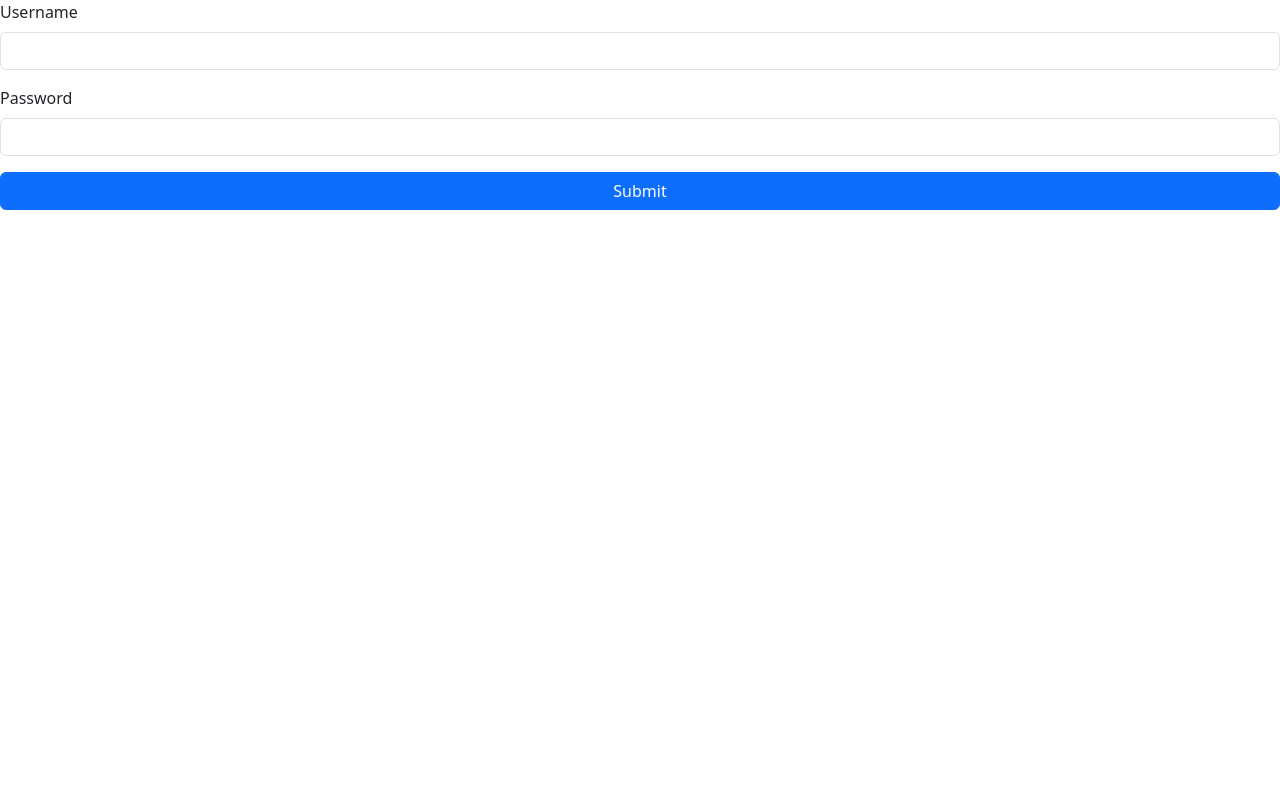
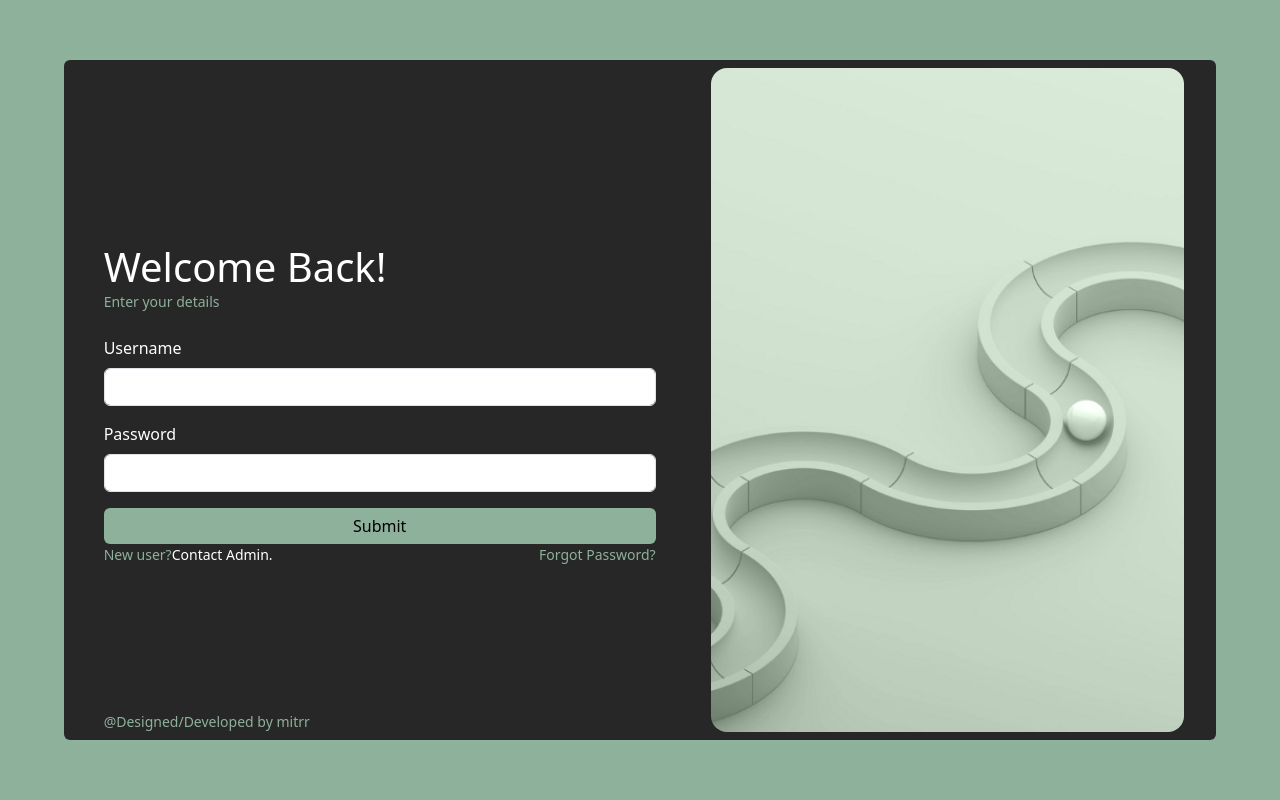
Before and after one commit to satyaakant/ERP, a Django app: page /mitrr/ in a window 1280 px wide. Run offline with Django 5.2, Linux system fonts and the light colour scheme; some libraries are stand-ins or nearby versions.

Commit message:
login page mitrr

```diff
--- a/static/css/base.css
+++ b/static/css/base.css
@@ -1,7 +1,9 @@
 /* css */
 :root {
-    --primary: #494949;
-    --secondary: #d4d4d4;
+    --primary: #272727;
+    --secondary: #8eb19b;
+    /* --primary: #494949; */
+    /* --secondary: #494949; */
 }
 body::-webkit-scrollbar{
     display: none;
--- a/templates/mitrr/login.html
+++ b/templates/mitrr/login.html
@@ -3,13 +3,60 @@
 </head>
 {% extends 'base.html' %}
 
+{% load static %}
 {% block additional_css %}
+<style>
+    .btn-primary{
+        border: none;
+        color: black !important;
+        background-color: var(--secondary) !important;
+    }
+</style>
 {% endblock %}
 
 {% block content %}
-<div>
-    <form method="POST">
+<div class="d-flex align-items-center justify-content-center h-100" style="background-color: var(--secondary);">
+    <div class="d-flex justify-content-around rounded-2 p-2 w-sm-100" style="background-color: var(--primary); height: 85%; width: 90%;">
+        <div class="col-12 col-md-6 p-2 text-white d-flex flex-column justify-content-center position-relative">
+            <div>
+                <div class="w-100 rounded-2 d-md-none" style="height: 200px; background-repeat: no-repeat; background-size: cover; background-position: center; background-image: url({% static 'img/login.png' %});"></div>
+                <br>
+                <h1 class="m-0">Welcome Back!</h1>
+                <small style="color: var(--secondary);">Enter your details</small>
+            </div>
+
+            <form class="mt-4" method="POST">
+                {% csrf_token %}
+                <div class="mb-3">
+                    <label for="username" class="form-label">Username</label>
+                    <input type="text" class="form-control w-100" id="username" name="username" required>
+                </div>
+                <div class="mb-3">
+                    <label for="password" class="form-label">Password</label>
+                    <input type="password" class="form-control w-100" id="password" name="password" required>
+                </div>
+                <button type="submit" class="btn btn-primary w-100">Submit</button>
+                <div class="d-flex align-items-center justify-content-between">
+                    <small style="cursor: pointer; color: var(--secondary);">New user?<span style="color: white;">Contact Admin.</span></small>
+                    <small style="cursor: pointer; color: var(--secondary);">Forgot Password?</small>
+                </div>
+            </form>
+
+            <div style="position: absolute; bottom: 0;">
+                <small style="color: var(--secondary);">@Designed/Developed by mitrr</small>
+            </div>
+        </div>
+        <div class="col-md-5 d-none d-md-block rounded-4" style="background-repeat: no-repeat; background-size: cover; background-position: center; background-image: url({% static 'img/login.png' %});">
+        </div>
+    </div>
+</div>
+{% endblock %}
+
+{% block additional_js %}
+{% endblock %}
+<!-- <form method="POST">
         {% csrf_token %}
+        </div>
         <div class="mb-3">
             <label for="username" class="form-label">Username</label>
             <input type="text" class="form-control" id="username" name="username" required>
@@ -19,9 +66,4 @@
             <input type="password" class="form-control" id="password" name="password" required>
         </div>
         <button type="submit" class="btn btn-primary w-100">Submit</span>
-    </form>
-</div>
-{% endblock %}
-
-{% block additional_js %}
-{% endblock %}
+    </form> -->
```
Also changed, not shown: db.sqlite3, static/img/login.png (added).
